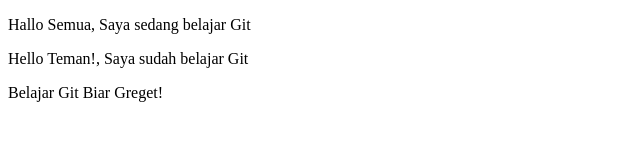
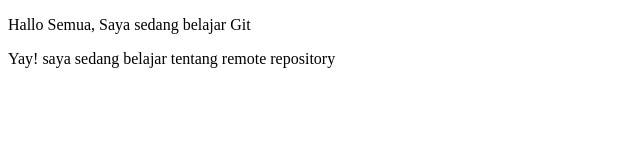
Before and after one commit to malprax/algoritma_a, a plain HTML site: page index.html in a window 1280 px wide. Shown: the whole page, without its empty margins (0-640 px from the left). Drawn offline with Linux system fonts and the light colour scheme.

Commit message:
mengubah judul dan teks di body

```diff
--- a/index.html
+++ b/index.html
@@ -3,10 +3,10 @@
     <head>
         <meta charset="utf-8">
         <title>Belajar Git - Proyek 01</title>
+		<title>Belajar Git : Remote Repository</title>
     </head>
     <body>
         <p>Hallo Semua, Saya sedang belajar Git</p>
-		<p>Hello Teman!, Saya sudah belajar Git</p>
-        <p>Belajar Git Biar Greget!</p>
+		<p>Yay! saya sedang belajar tentang remote repository</p>
     </body>
 </html>
```
